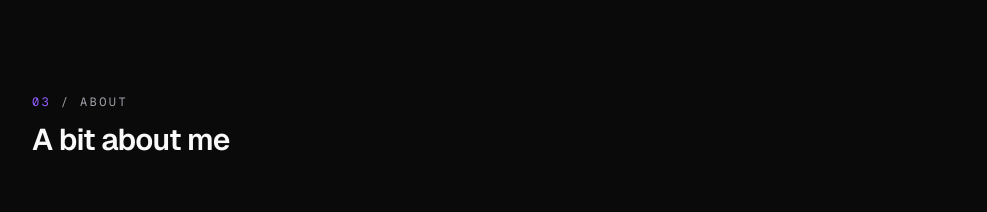
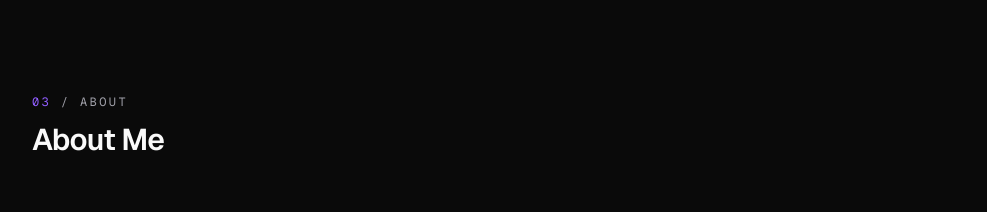
Before and after one commit to wobiR99/Portfolio, a React (Vite) app: page / in a window 1280 px wide. Shown: the part 2720-2932 px from the top of the page, without its empty margins (128-1115 px from the left). Built offline with nearby package versions, Linux system fonts and the light colour scheme.

Commit message:
Rename the About section heading to "About Me"

```diff
--- a/src/components/About.jsx
+++ b/src/components/About.jsx
@@ -3,7 +3,7 @@ import Reveal from "./Reveal";
 import Section from "./Section";
 
 const About = () => (
-  <Section id="about" index={3} eyebrow="About" title="A bit about me">
+  <Section id="about" index={3} eyebrow="About" title="About Me">
     <Reveal className="max-w-2xl space-y-5 text-base leading-relaxed text-muted sm:text-[17px]">
       {profile.bio.map((paragraph, index) => (
         <p key={paragraph} className={index === 0 ? "text-fg" : undefined}>
```
